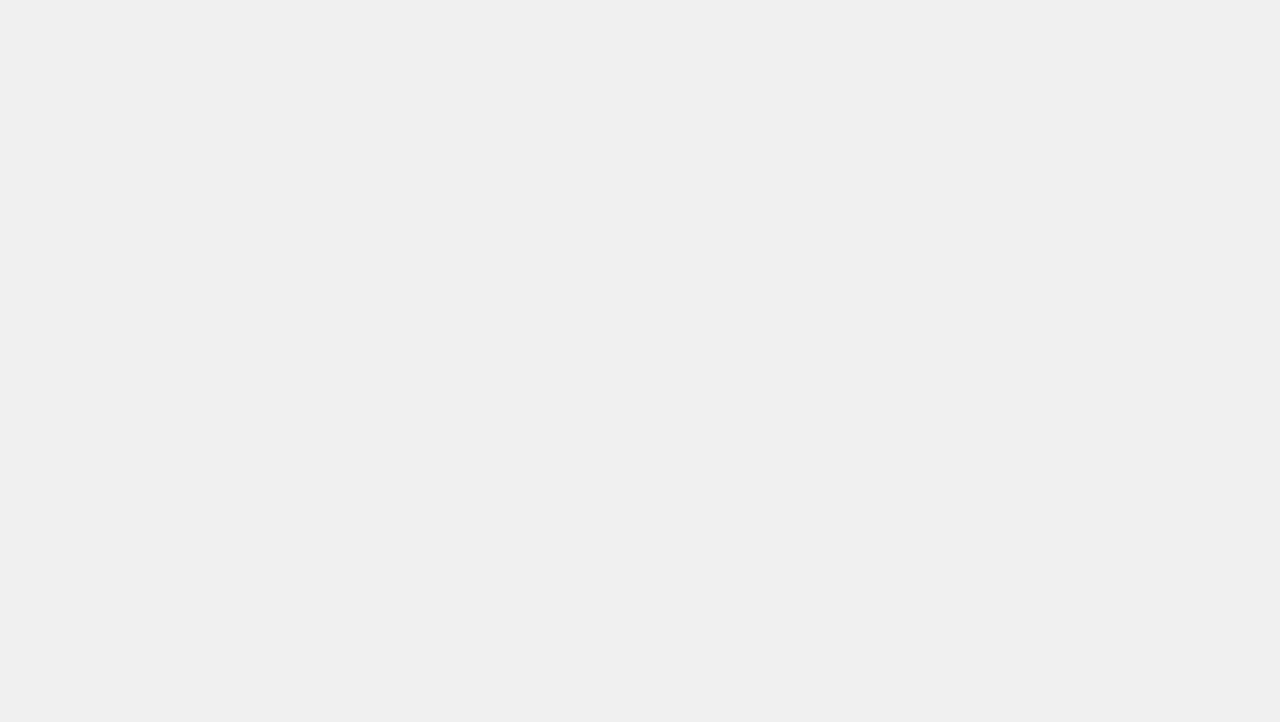
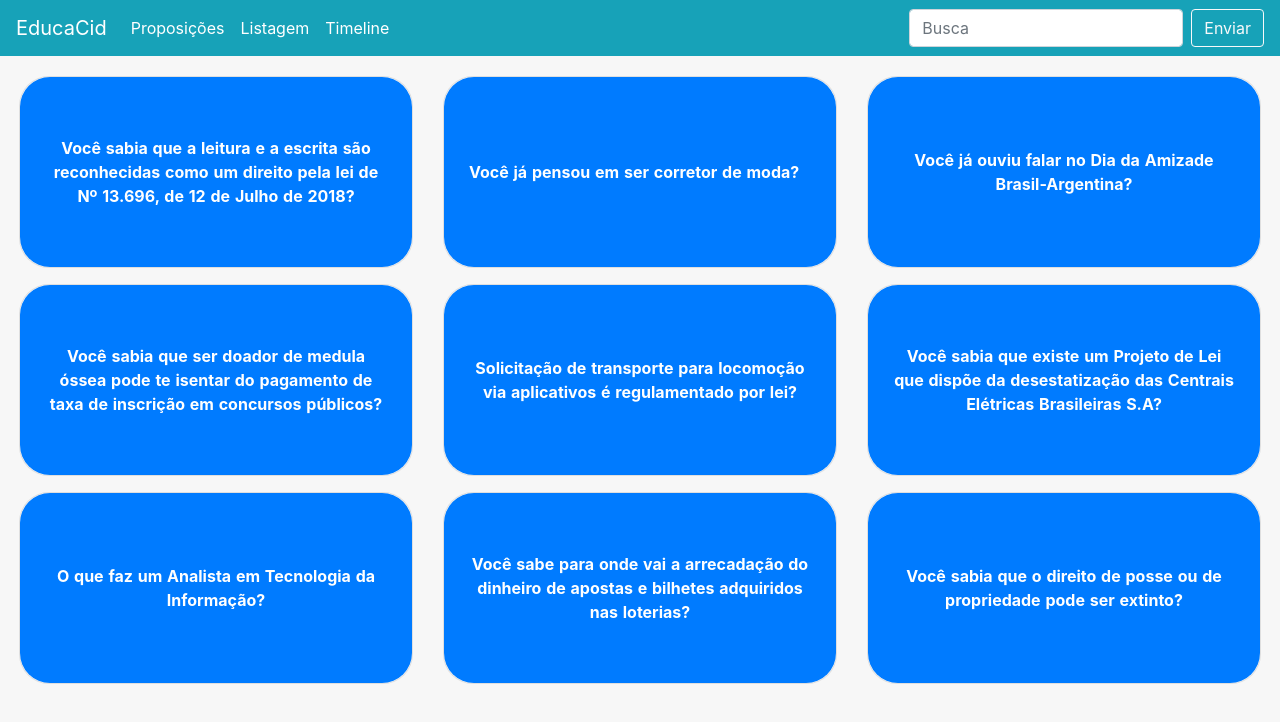
Before and after one commit to educa-cidadao/website, a Nuxt app: page /home in a window 1280 px wide. Before the commit this address had no page. Shown: the top 722 px of the page. Built offline with nearby package versions, Linux system fonts and the light colour scheme.

Commit message:
Add componente da pagina home

```diff
--- /dev/null
+++ b/components/AppPerguntas.vue
@@ -0,0 +1,123 @@
+<template>
+<div>
+<div class="row m-1">
+	<!-- exemplo -->
+	<div class="col-md-6 col-lg-4 mt-3">
+		<div class="card">
+		  <div class="front bg-primary">
+		  	<span>Você sabia que a leitura e a escrita são reconhecidas como um direito pela lei de Nº 13.696, de 12 de Julho de 2018?</span>
+		  </div>
+		  <div class="back bg-warning"><span>Essa lei institui a Política Nacional de Leitura e Escrita e tem como uma de suas diretrizes a universalização do direito ao acesso ao livro, à leitura, à escrita, à literatura e às bibliotecas.</span></div>
+		</div>
+	</div>
+	<!-- exemplo -->
+	<div class="col-md-6 col-lg-4 mt-3">
+		<div class="card">
+		  <div class="front bg-primary">
+		  	<span>Você já pensou em ser corretor de moda?</span>
+		  </div>
+		  <div class="back bg-warning"><span> A lei 13.695, de 12 de Julho de 2018 regula o exercício da profissão de corretor de moda, desde que ele possua diploma de conclusão de ensino médio e diploma de conclusão de curso específico para formação de corretor de moda</span></div>
+		</div>
+	</div>
+
+	<div class="col-md-6 col-lg-4 mt-3">
+		<div class="card">
+		  <div class="front bg-primary"><span>Você já ouviu falar no Dia da Amizade Brasil-Argentina?</span></div>
+		  <div class="back bg-warning"><span>A lei de Nº 13.664, de 14 de Maio de 2018 instituiu esse dia a ser celebrado todo dia 30 de novembro. Será que vai ter comemoração?</span></div>
+		</div>
+	</div>
+
+	<div class="col-md-6 col-lg-4 mt-3">
+		<div class="card">
+		  <div class="front bg-primary"><span>Você sabia que ser doador de medula óssea pode te isentar do pagamento de taxa de inscrição em concursos públicos?</span></div>
+		  <div class="back bg-warning"><span>De acordo com a Lei 13.656, de 30 de Abril de 2018 doadores de medula óssea em entidades reconhecidas pelo Ministério da Saúde, entre outros candidatos especificados nesta mesma lei, são isentos de pagar a taxa.</span></div>
+		</div>
+	</div>
+
+	<div class="col-md-6 col-lg-4 mt-3">
+		<div class="card">
+		  <div class="front bg-primary"><span>Solicitação de transporte para locomoção via aplicativos é regulamentado por lei?</span></div>
+		  <div class="back bg-warning"><span>Sim. A Lei Nº 13.640, de 26 de Março de 2018 altera a Lei Nº 12.587, de 3 de Janeiro de 2012, regulamentando a realização de viagens individualizadas ou compartilhadas solicitadas exclusivamente por usuários previamente cadastrados em aplicativos ou outras plataformas de comunicação em rede.</span></div>
+		</div>
+	</div>
+
+	<div class="col-md-6 col-lg-4 mt-3">
+		<div class="card">
+		  <div class="front bg-primary"><span>Você sabia que existe um Projeto de Lei que dispõe da desestatização das Centrais Elétricas Brasileiras S.A?</span></div>
+		  <div class="back bg-warning"><span>Essa desestatização deverá ser executada na modalidade de aumento do capital social mediante subscrição pública de ações ordinárias.</span></div>
+		</div>
+	</div>
+
+	<div class="col-md-6 col-lg-4 mt-3">
+		<div class="card">
+		  <div class="front bg-primary"><span>O que faz um Analista em Tecnologia da Informação?</span></div>
+		  <div class="back bg-warning"><span>O Projeto de Lei 6788/2017 define como suas atribuições  atividades de planejamento, supervisão, coordenação e controle dos recursos de tecnologia da informação relativos ao funcionamento da administração pública federal, no âmbito do Poder Executivo federal</span></div>
+		</div>
+	</div>
+
+	<div class="col-md-6 col-lg-4 mt-3">
+		<div class="card">
+		  <div class="front bg-primary"><span>Você sabe para onde vai a arrecadação do dinheiro de apostas e bilhetes adquiridos nas loterias?</span></div>
+		  <div class="back bg-warning"><span>A Medida Provisória Nº 841, de 11 de Junho de 2018 constitui a exploração de loterias, nos termos da legislação como um recurso do Fundo Nacional de Segurança Pública, destinado a segurança pública e de prevenção à violência.</span></div>
+		</div>
+	</div>
+
+	<div class="col-md-6 col-lg-4 mt-3">
+		<div class="card">
+		  <div class="front bg-primary"><span>Você sabia que o direito de posse ou de propriedade pode ser extinto?</span></div>
+		  <div class="back bg-warning"><span>A PEC 10/2015 dispõe a ação pública de extinção caso essa posse seja proveniente de atividade criminosa, improbidade administrativa ou enriquecimento ilícito.</span></div>
+		</div>
+	</div>
+
+
+
+</div>
+
+</div>
+
+</template>
+
+  <script src="https://code.jquery.com/jquery-3.2.1.slim.min.js" integrity="sha384-KJ3o2DKtIkvYIK3UENzmM7KCkRr/rE9/Qpg6aAZGJwFDMVNA/GpGFF93hXpG5KkN" crossorigin="anonymous"></script>
+  <script src="https://cdnjs.cloudflare.com/ajax/libs/popper.js/1.12.9/umd/popper.min.js" integrity="sha384-ApNbgh9B+Y1QKtv3Rn7W3mgPxhU9K/ScQsAP7hUibX39j7fakFPskvXusvfa0b4Q" crossorigin="anonymous"></script>
+  <script src="https://maxcdn.bootstrapcdn.com/bootstrap/4.0.0/js/bootstrap.min.js" integrity="sha384-JZR6Spejh4U02d8jOt6vLEHfe/JQGiRRSQQxSfFWpi1MquVdAyjUar5+76PVCmYl" crossorigin="anonymous"></script>
+<script>
+
+</script>
+
+<style lang="css">
+body{
+	background: #f7f7f7;
+}
+
+.card {
+  position: relative;
+  min-width: 20	rem; height: 12rem;
+  perspective: 30rem;
+  border-radius: 30px;
+}
+.front, .back {
+  position: absolute;
+  width: 100%; height: 100%;
+  transition: transform .5s;
+  backface-visibility:hidden;
+  text-align: center;
+  border-radius: 30px;
+  display: flex;
+  align-items: center;
+}
+.front {
+  color: white;
+  font-weight: bold;
+  padding: 25px;
+}
+.back {
+  font-weight: bold;
+  color: black;
+  font-size: 14px;
+  padding: 15px;
+  transform: rotateY(180deg);
+}
+
+.card:hover .front{ transform: rotateY(180deg); }
+.card:hover .back { transform: rotateY(360deg); }
+</style>
--- /dev/null
+++ b/pages/home/index.vue
@@ -0,0 +1,23 @@
+<template>
+  <div>
+    <nav-bar/>
+    <app-perguntas/>
+  </div>
+</template>
+
+<script>
+import NavBar from '~/components/NavBar.vue'
+import AppPerguntas from '~/components/AppPerguntas.vue'
+
+export default {
+  components: {
+    NavBar,
+    AppPerguntas,
+  }
+}
+
+</script>
+
+<style>
+
+</style>
```
